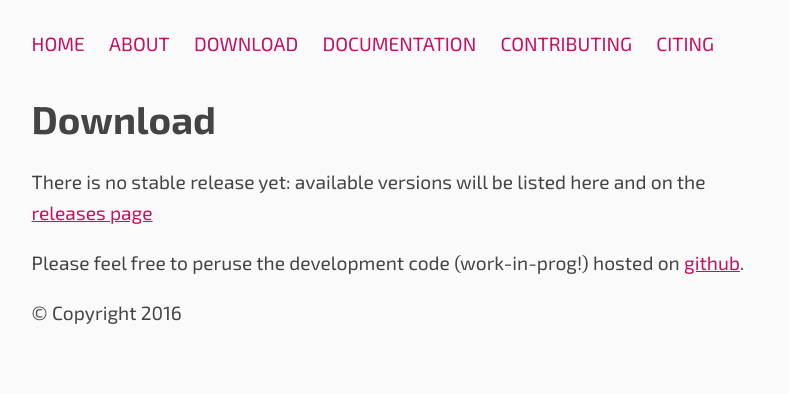
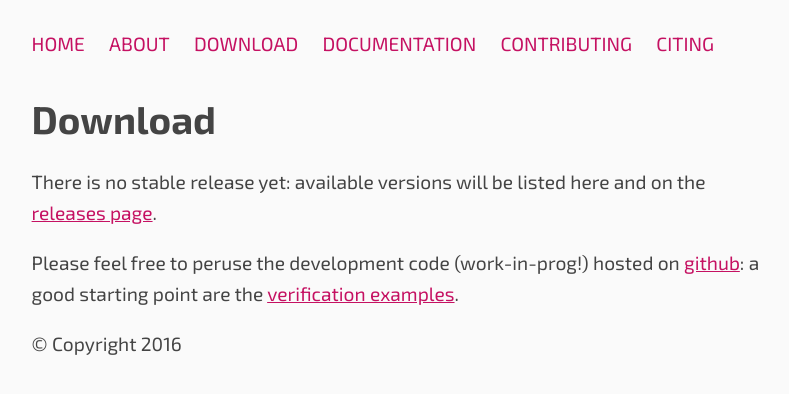
Before and after one commit to PoliHydra/polihydra.github.io, a Jekyll site: the page built from download.md, in a window 1280 px wide. Shown: the top 394 px of the page, without its empty margins (122-911 px from the left). Built offline with Jekyll 4.4.1, drawn with Linux system fonts in a browser that asks for light colours.

Commit message:
Adding reference to verification examples on github

```diff
--- a/download.md
+++ b/download.md
@@ -15,7 +15,9 @@ description: >
 
 There is no stable release yet:
 available versions will be listed here and on the
-[releases page](https://github.com/PoliHydra/hydra/releases)
+[releases page](https://github.com/PoliHydra/hydra/releases).
 
 Please feel free to peruse the development code (work-in-prog!) hosted on
-[github](https://github.com/PoliHydra/hydra).
+[github](https://github.com/PoliHydra/hydra): a good starting point are the
+[verification examples](
+https://github.com/PoliHydra/hydra/tree/master/verification).
```
Also changed, not shown: about.md (+3 -0 lines), index.md (+3 -0 lines).
